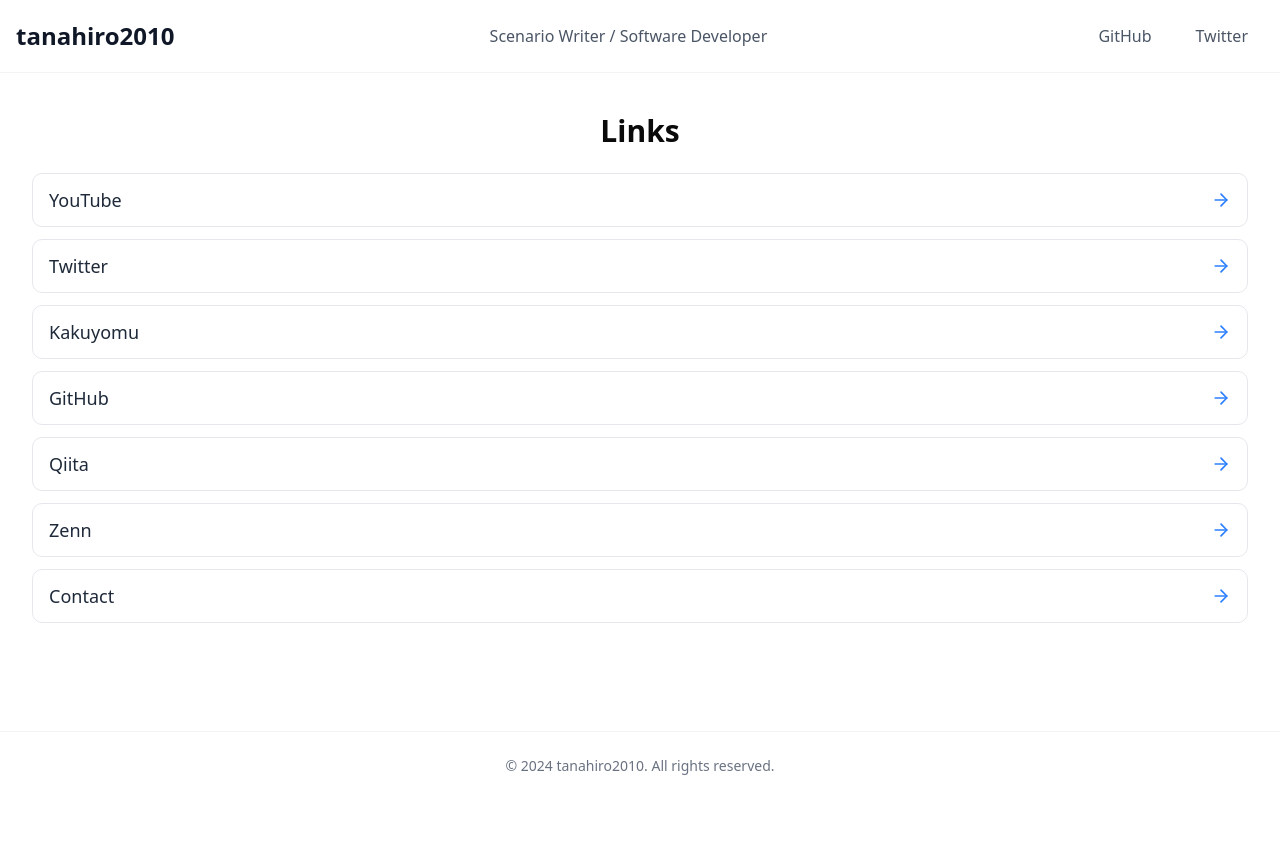
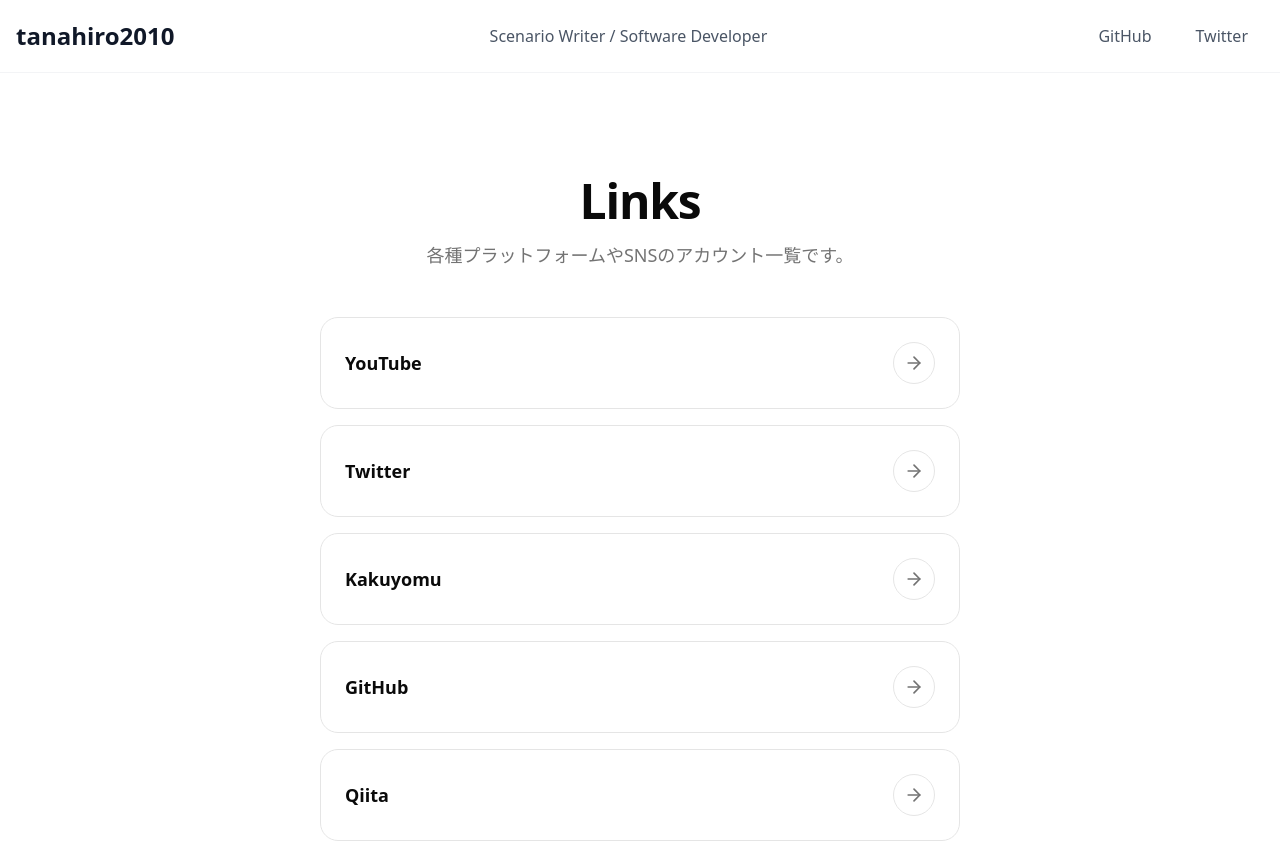
Before and after one commit to tanahiro2010/portfolio, a React (Vite) app: page /links in a window 1280 px wide. Shown: the top 841 px of the page. Before the commit the page ends 800 px from the top, so only its background shows below. Built offline with nearby package versions, Linux system fonts and the light colour scheme.

Commit message:
feat: Linksコンポーネントにアニメーションを追加し、デザインを改善

```diff
--- a/src/app/links.tsx
+++ b/src/app/links.tsx
@@ -1,3 +1,7 @@
+import { Link } from "react-router-dom";
+import { ArrowRight } from "lucide-react";
+import { BlurFade } from "@/components/animation/blur-fade";
+
 type LinkItem = {
   label: string;
   href: string;
@@ -15,35 +19,35 @@
 
 const Links = () => {
     return (
-    <div className="container mx-auto px-4 py-8">
-      <h2 className="text-3xl font-bold mb-6 text-center">Links</h2>
+        <div className="max-w-2xl mx-auto px-4 py-12 md:py-24">
+            <BlurFade delay={0.1} inView>
+                <div className="mb-12 text-center">
+                    <h1 className="text-4xl md:text-5xl font-extrabold tracking-tight mb-4 text-foreground">Links</h1>
+                    <p className="text-lg text-muted-foreground">
+                        各種プラットフォームやSNSのアカウント一覧です。
+                    </p>
+                </div>
+            </BlurFade>
 
-      <ul className="space-y-3" role="list">
-        {LINKS.map((link) => (
-          <li key={link.href}>
-            <a
-              href={link.href}
+            <ul className="flex flex-col gap-4" role="list">
+                {LINKS.map((link, idx) => (
+                    <BlurFade key={link.href} delay={0.2 + idx * 0.05} inView>
+                        <li>
+                            <Link
+                                to={link.href}
                                 aria-label={`${link.label} を開く`}
                                 title={link.label}
-              className="block w-full h-full rounded-lg border border-gray-200 px-4 py-3 text-lg text-gray-800
-                         hover:bg-gray-50 focus:outline-none focus-visible:ring-2 focus-visible:ring-blue-400
-                         transition-colors"
+                                className="group flex items-center justify-between border border-border rounded-2xl p-5 md:p-6 transition-all hover:bg-muted/50 hover:border-primary/30"
                             >
-              <div className="flex items-center justify-between">
-                <span className="font-medium truncate">{link.label}</span>
-                <svg
-                  className="w-5 h-5 text-blue-500"
-                  viewBox="0 0 24 24"
-                  fill="none"
-                  xmlns="http://www.w3.org/2000/svg"
-                  aria-hidden="true"
-                >
-                  <path d="M5 12h14" stroke="currentColor" strokeWidth="2" strokeLinecap="round" strokeLinejoin="round"/>
-                  <path d="M12 5l7 7-7 7" stroke="currentColor" strokeWidth="2" strokeLinecap="round" strokeLinejoin="round"/>
-                </svg>
+                                <span className="text-lg font-bold text-foreground group-hover:text-primary transition-colors truncate">
+                                    {link.label}
+                                </span>
+                                <div className="shrink-0 p-2 md:p-2.5 rounded-full border border-border bg-background group-hover:border-primary/50 group-hover:bg-primary/5 transition-colors">
+                                    <ArrowRight className="w-5 h-5 text-muted-foreground group-hover:text-primary transition-colors" />
                                 </div>
-            </a>
+                            </Link>
                         </li>
+                    </BlurFade>
                 ))}
             </ul>
         </div>
```
Lines whose indentation alone changed are shown as unchanged.
